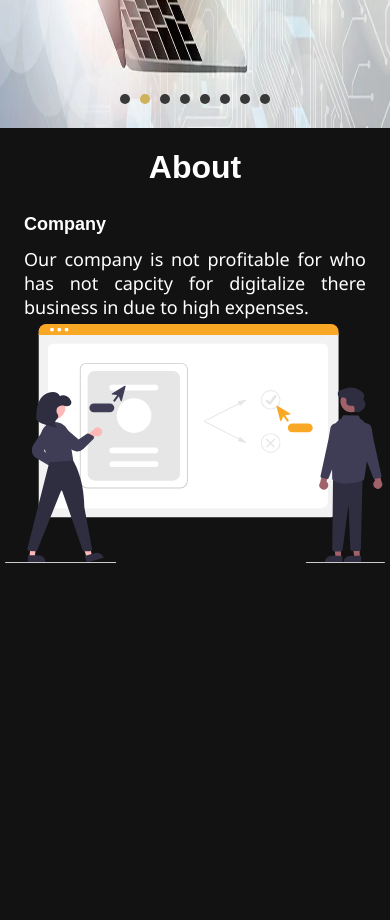
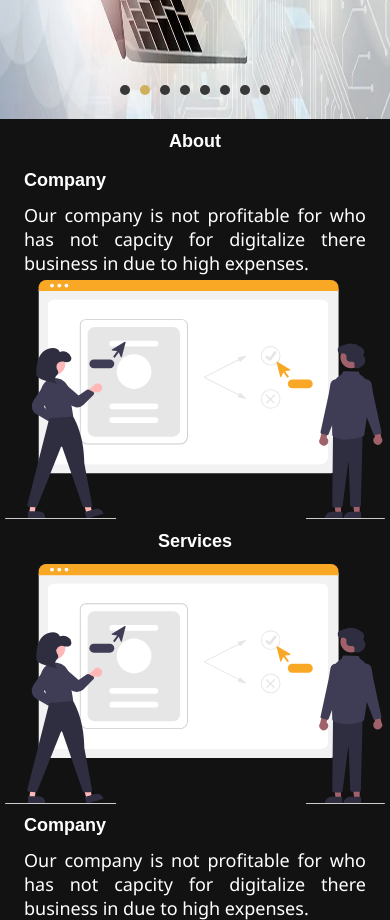
Before and after one commit to ProfessorHusnain/Demonstration, a React (Create React App) app: page / in a window 390 px wide. Shown: the part 760-1680 px from the top of the page. Before the commit the page ends 1323 px from the top, so only its background shows below. Built offline with nearby package versions, Linux system fonts and the light colour scheme; a web font is replaced by a local one.

Commit message:
Serices layout implemented

```diff
--- /dev/null
+++ b/src/components/Price.js
@@ -0,0 +1,19 @@
+import React from 'react'
+import '../styles/Price.css'
+
+
+const Price = () => {
+  return (
+    <div id='price'>
+        <h1>Price Plan</h1>
+        <div className='price'>
+            <div><h1>1</h1></div>
+            <div><h1>2</h1></div>
+            <div><h1>3</h1></div>
+        </div>
+
+    </div>
+  )
+}
+
+export default Price
--- /dev/null
+++ b/src/components/Services.js
@@ -0,0 +1,38 @@
+import React from 'react'
+import '../styles/Services.css'
+import '../styles/About.css'
+const data=[
+    {title:'Company',
+    discription:'Our company is not profitable for who has not capcity for digitalize there business in due to high expenses.',
+    picture:'./images/i-5.svg'
+   }
+]
+
+const Services = () => {
+  return (
+    <div id='services'>
+    <h1>Services</h1>
+    <div className='services'>
+        {data.map((d)=>
+            <>
+           <div className='picture-container'>
+             <div className='picture'>
+             <img src={d.picture} alt={d.title}/>
+             </div>
+           </div>
+           <div className='content-container'>
+             <div className='content'>
+             <h1>{d.title}</h1>
+             <p>{d.discription}</p>
+             </div>
+           </div>
+           </>
+        )}
+
+    </div>
+    </div>
+
+  )
+}
+
+export default Services
--- a/src/pages/index.js
+++ b/src/pages/index.js
@@ -5,6 +5,8 @@ import Banner from '../components/Banner';
 import SideBar from '../components/SideBar';
 import HeroSection from '../components/HeroSection';
 import About from '../components/About';
+import Services from '../components/Services';
+import Price from '../components/Price';
 
 const Home = () => {
     const [isSideBarActive,setIsSideBarActive]=useState(false);
@@ -45,6 +47,7 @@ const Home = () => {
        <SideBar isActive={isSideBarActive} menuClick={toggleSideBar}/>
         <Banner />
         <About />
+        <Services />
         {/*<Routes>
 
       <Route path='/' Component={Banner}></Route>
--- a/src/styles/About.css
+++ b/src/styles/About.css
@@ -70,4 +70,8 @@ h1{
         margin-left: 5%;
         font-size: large;
    }
+   h1{
+    font-size: large;
+    font-weight: bolder;
+  }
 }
--- /dev/null
+++ b/src/styles/Price.css
@@ -0,0 +1,5 @@
+.price{
+    display: flex;
+    flex-direction: column;
+    justify-content: space-evenly;
+}
--- /dev/null
+++ b/src/styles/Services.css
@@ -0,0 +1,20 @@
+.services{
+    display: flex;
+    flex-direction: row;
+    justify-content: space-between;
+    gap: 5px;
+    margin: 0 5px;
+}
+
+/**
+ ##
+    Responsive
+ ##
+**/
+
+@media screen and (max-width:750px){
+    .services{
+        flex-direction: column;
+        justify-content: space-around;
+    }
+}
```
